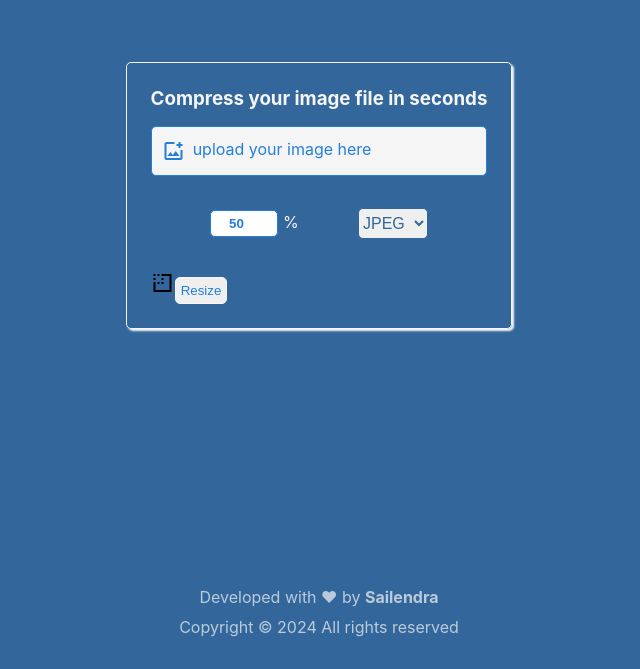
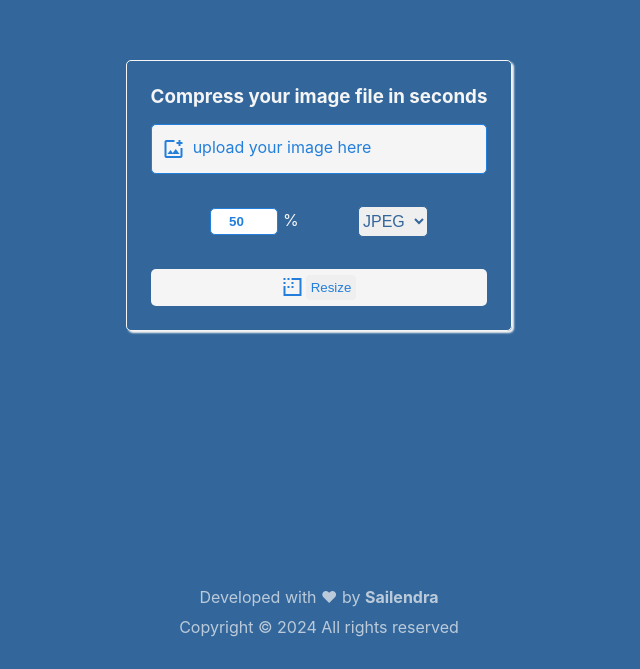
Before and after one commit to sailendrachettri/reducer, a React (Create React App) app: page /reducer in a window 1280 px wide. Shown: the part 165-834 px from the top of the page, without its empty margins (321-961 px from the left). Built offline with nearby package versions, Linux system fonts and the light colour scheme.

Commit message:
button desing improved

```diff
--- a/src/components/ImageResize.jsx
+++ b/src/components/ImageResize.jsx
@@ -87,7 +87,7 @@ const ImageResize = () => {
                             <option value="WEBP">WEBP</option>
                         </select>
                     </div>
-                    <div className='resize-btn'>
+                    <div className='convert-btn'>
                         <span className="material-symbols-outlined">low_density</span>
                         <button type='submit'>{loading}</button>
                     </div>
```
